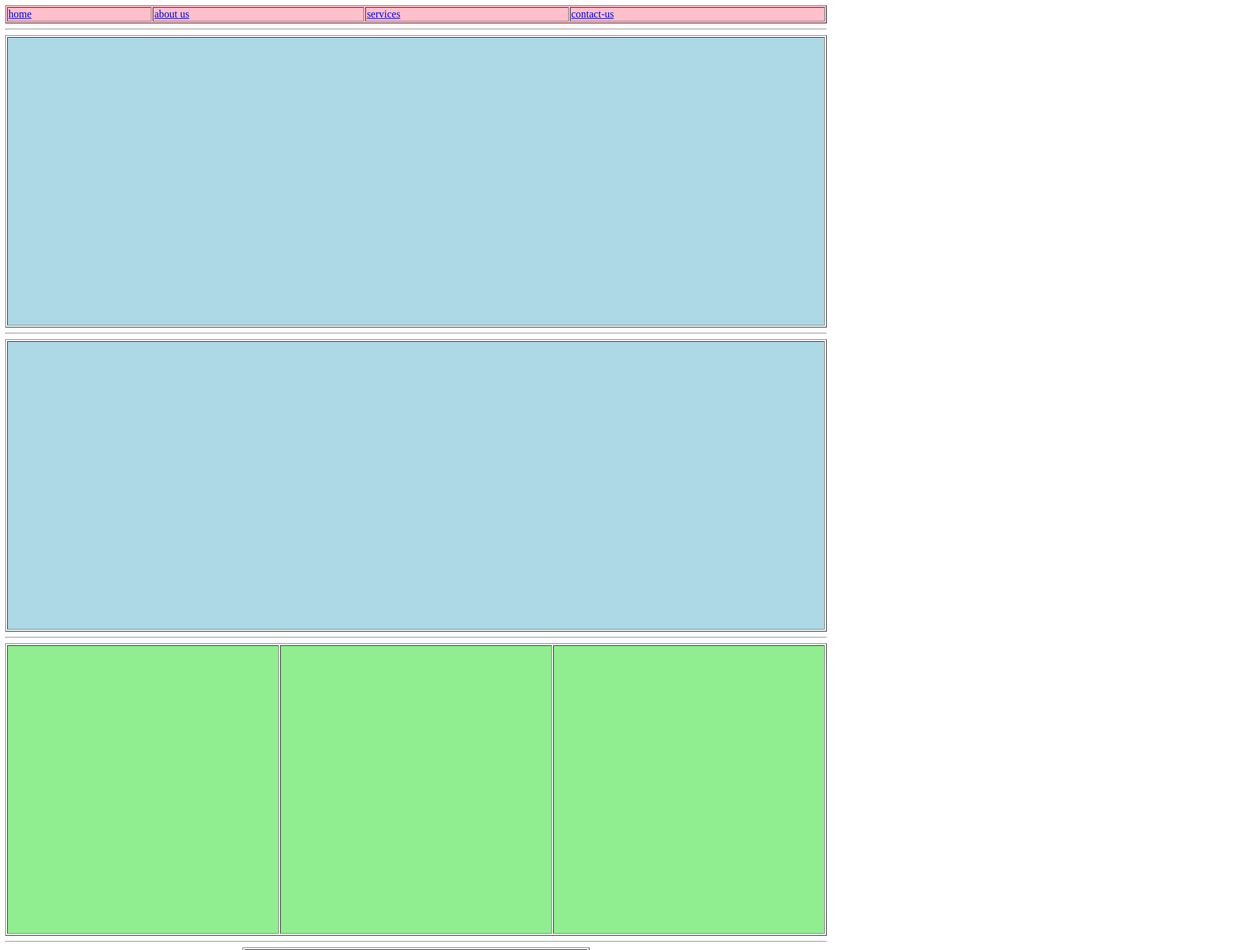
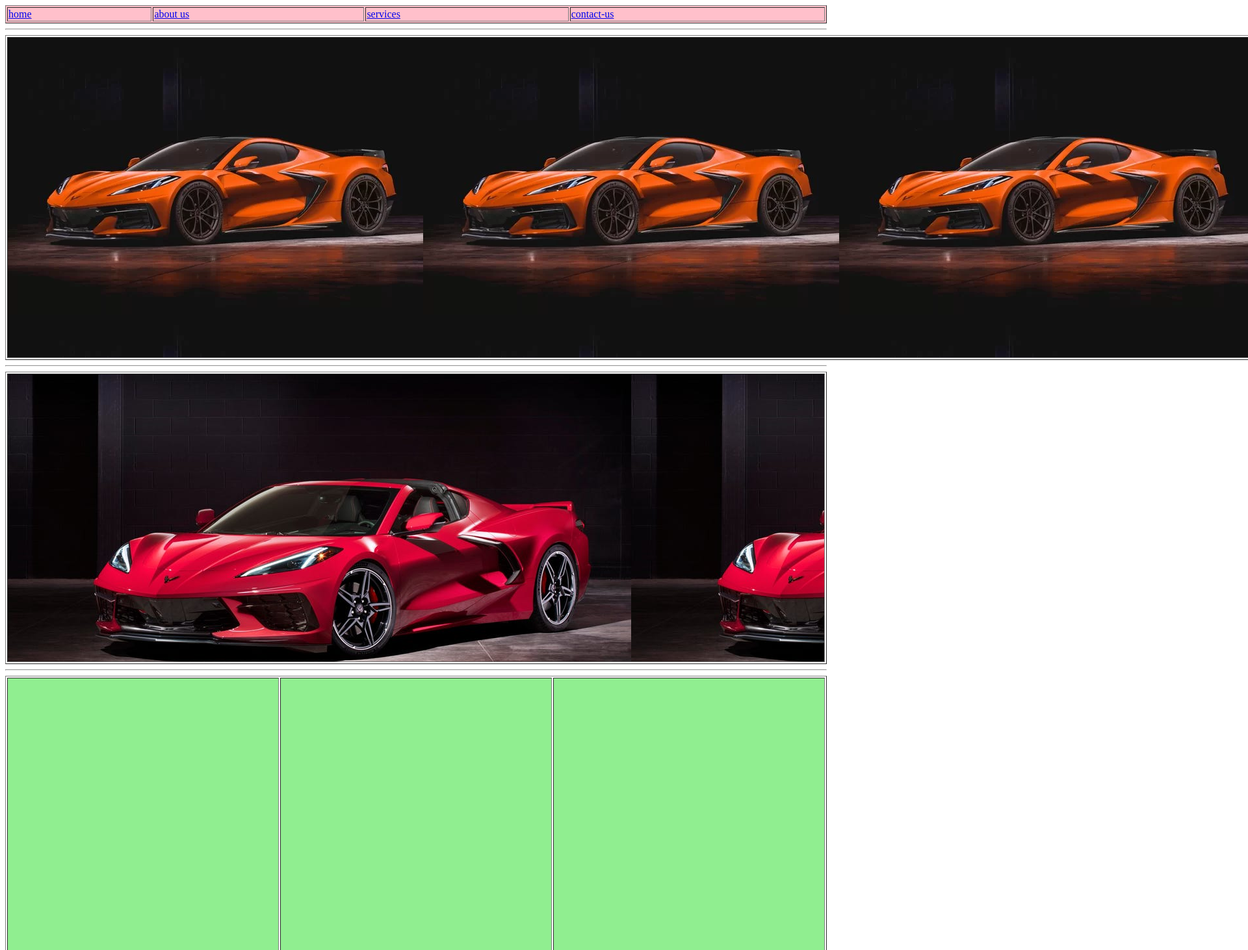
Before and after one commit to Akhiltiwari2003/web, a plain HTML site: page Priyanshu/creat form using tablr.html in a window 1280 px wide. Shown: the top 1462 px of the page at 65% size, 1920 px wide, since content can reach past the window. Drawn offline with Linux system fonts and the light colour scheme.

Commit message:
Add files via upload

```diff
--- a/Priyanshu/creat form using tablr.html
+++ b/Priyanshu/creat form using tablr.html
@@ -18,8 +18,8 @@
         </tr>
     </table>
     <hr>
-    <table width="100%" border="1" height="450px" id="home">
-        <tr bgcolor="lightblue">
+    <table width="200%" border="1" height="500px" id="home">
+        <tr table style="background-image: url('/Images/25-car-body-parts-names-and-their-functions.webp">
             <td>
 
             </td>
@@ -31,7 +31,7 @@
     </table>
     <hr>
     <table width="100%" border="1" height="450px" id="about us">
-        <tr bgcolor="lightblue">
+        <tr bgcolor="lightblue" table style="background-image: url('/Images/0x0.jpg')">
             <td>
 
             </td>
```
Also changed, not shown: Priyanshu/Images/0x0.jpg (added), Priyanshu/Images/25-car-body-parts-names-and-their-functions.webp (added), Priyanshu/Images/photo-1494976388531-d1058494cdd8.jfif (added).
